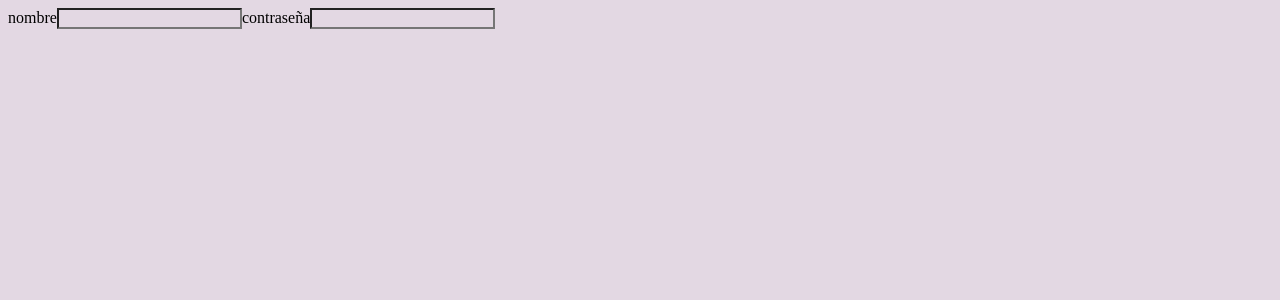
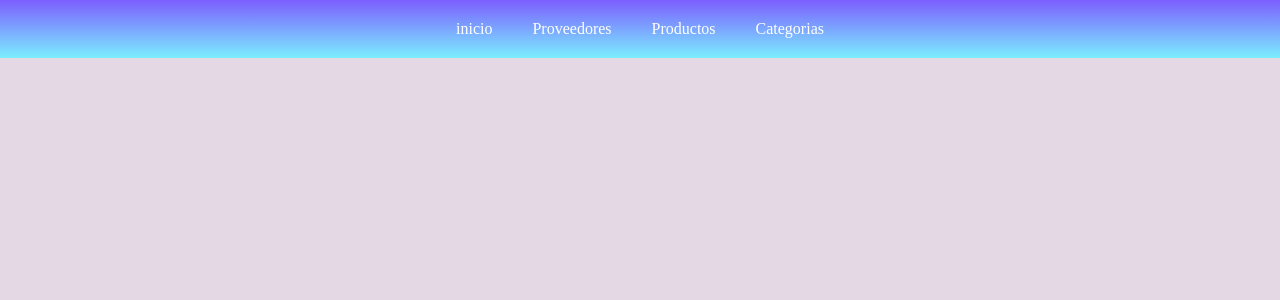
Before and after one commit to agustinrojass/TP-Labo4, an Angular app: page / in a window 1280 px wide. Shown: the top 300 px of the page. Built offline with nearby package versions, Linux system fonts and the light colour scheme.

Commit message:
algo de enrutamiento y creacion de un nav

```diff
--- a/src/app/categorias/categorias.component.ts
+++ b/src/app/categorias/categorias.component.ts
@@ -1,4 +1,5 @@
 import { Component } from '@angular/core';
+import { EtiquetasComponent } from '../etiquetas/etiquetas.component';
 
 @Component({
   selector: 'app-categorias',
@@ -9,4 +10,5 @@ import { Component } from '@angular/core';
 })
 export class CategoriasComponent {
 
+
 }
--- a/src/app/etiquetas/etiquetas.component.ts
+++ b/src/app/etiquetas/etiquetas.component.ts
@@ -10,3 +10,14 @@ import { Component } from '@angular/core';
 export class EtiquetasComponent {
 
 }
+
+export class Etiquetas {
+  nombre:string;
+  descripcion:string;
+
+  constructor (nombre:string,descripcion:string){
+    this.nombre = nombre;
+    this.descripcion=descripcion;
+  }
+
+}
--- a/src/app/pagina-principal/pagina-principal.component.css
+++ b/src/app/pagina-principal/pagina-principal.component.css
@@ -0,0 +1,38 @@
+
+
+.contenedor-nav{
+    display:flex;
+    justify-content: center;
+    background: linear-gradient( #7c5fff, #7bedfe);
+
+}
+
+.navegador{
+    background: none;
+
+}
+
+.lista-navegador{
+list-style: none;
+display: flex;
+background: none;
+
+}
+.item-nav{
+
+    margin: 5px;
+    background:none;
+    padding: 15px;
+    border-radius: 15px;
+
+}
+
+
+.item-nav:hover{
+   box-shadow: 3px 3px 3px 3px black;
+}
+a{
+    background:none;
+    text-decoration: none;
+    color:white;
+}
--- a/src/app/pagina-principal/pagina-principal.component.html
+++ b/src/app/pagina-principal/pagina-principal.component.html
@@ -1 +1,12 @@
-<app-registrarse></app-registrarse>
+<div class="contenedor-nav">
+    <nav class="navegador">
+        <ul class="lista-navegador">
+            <li class="item-nav"><a href="">inicio</a></li>
+            <li class="item-nav"><a href="proveedores">Proveedores</a></li>
+            <li class="item-nav"><a href="productos">Productos</a></li>
+            <li class="item-nav"><a href="categorias">Categorias</a></li>
+
+
+        </ul>
+    </nav>
+</div>
--- a/src/app/productos/productos.component.html
+++ b/src/app/productos/productos.component.html
@@ -6,7 +6,7 @@
         <li class="item">producto 1</li>
         <li class="item">producto 1</li>
 
-        <li *ngFor="let producto of productos">{{producto.nombreProducto}}</li>
+        <li *ngFor="let producto of productosArray">{{producto.nombreProducto}}</li>
 
     </ul>
 </div>
--- a/src/styles.css
+++ b/src/styles.css
@@ -1,3 +1,7 @@
 /* You can add global styles to this file, and also import other style files */
 
-*{background-color:rgb(227, 216, 227);}
+*{background-color:rgb(227, 216, 227);
+
+margin: 0;
+padding: 0;
+}
```
Also changed, not shown: src/app/app.routes.ts (+17 -2 lines).
